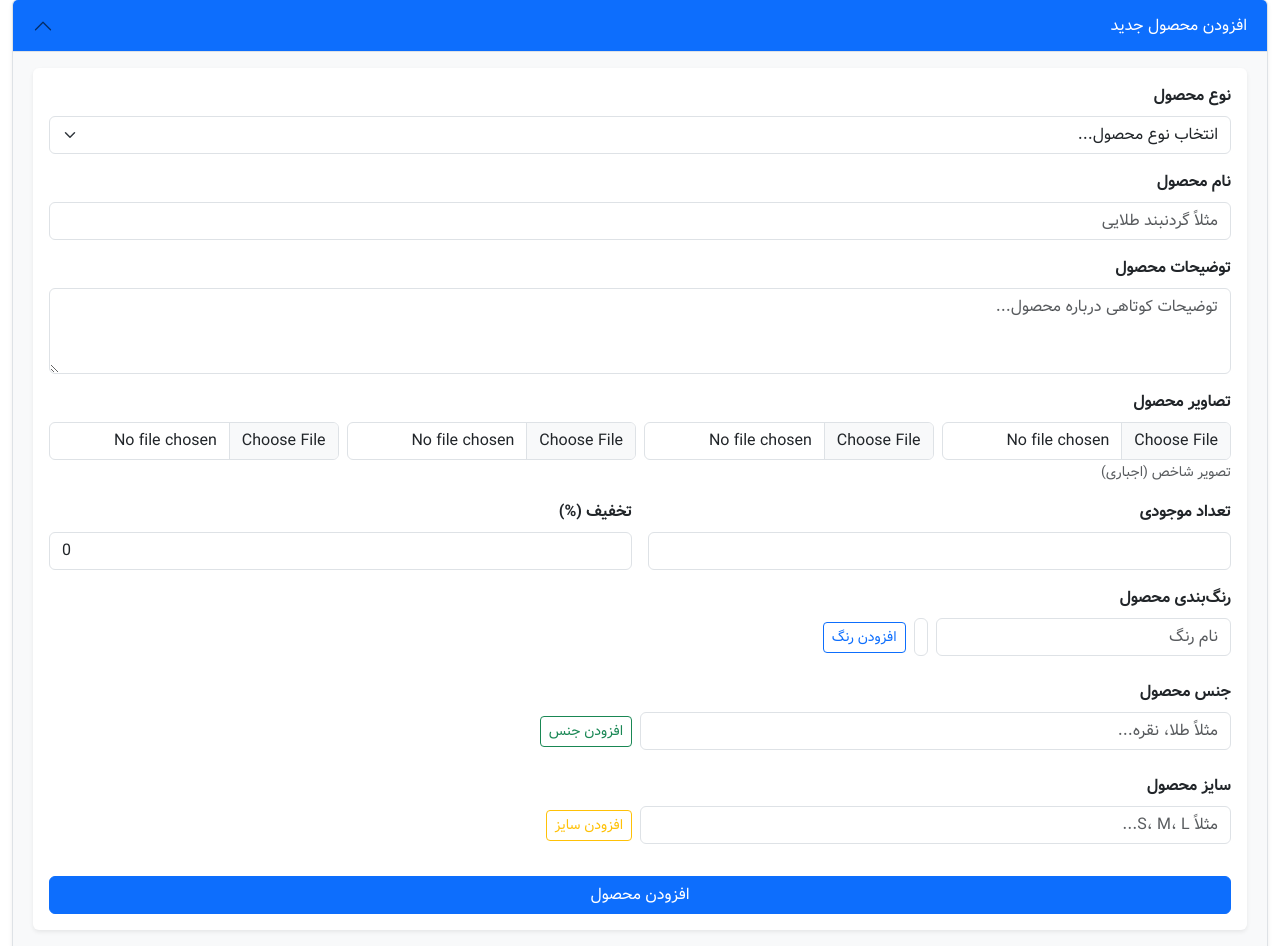
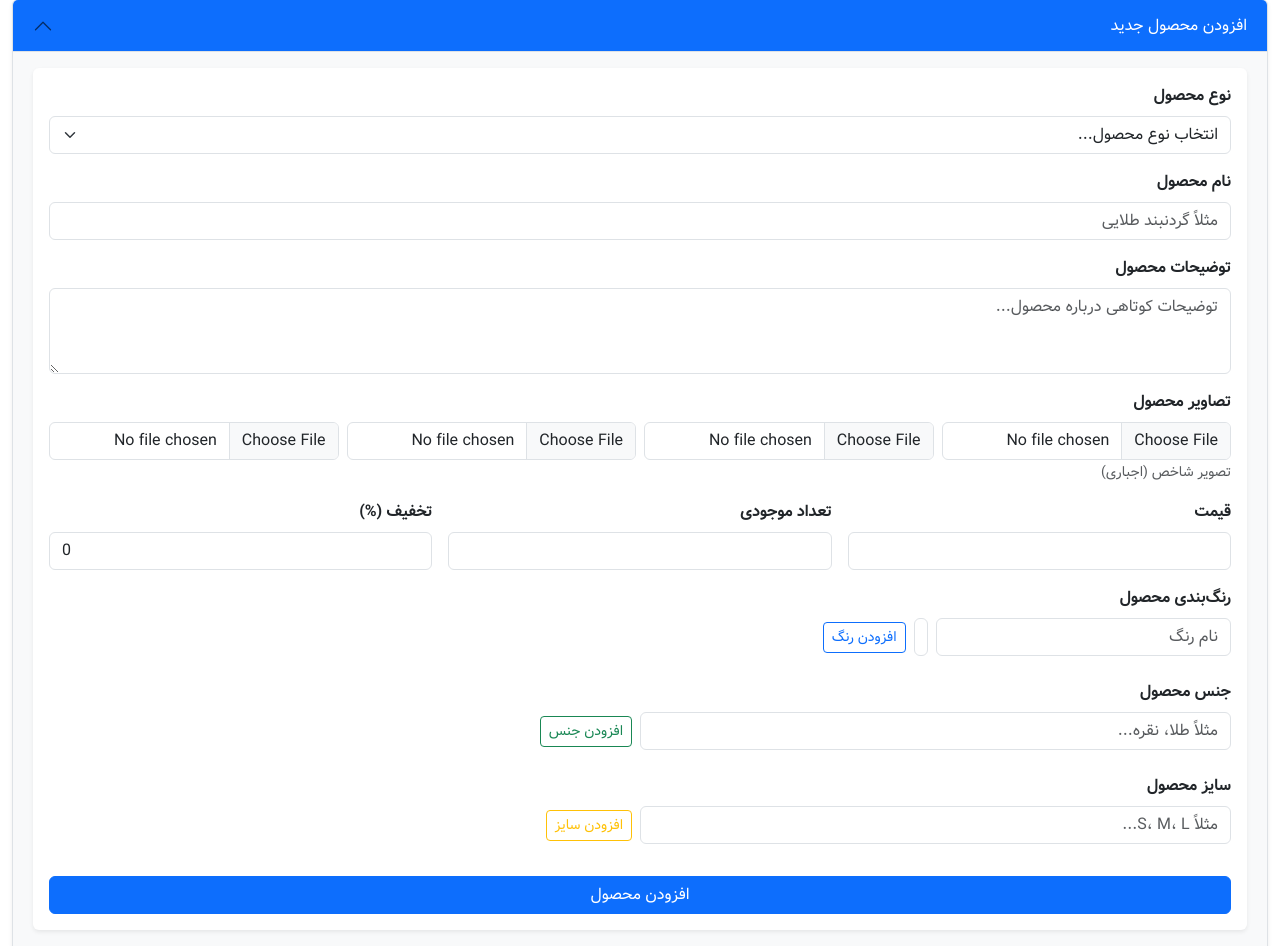
Before and after one commit to AryaFardmanesh/Dibassories, a PHP site: page /panel/index.php in a window 1280 px wide, after a click on "افزودن محصول جدید". Shown: the part 105-1051 px from the top of the page. Run offline with PHP 8.4, Linux system fonts and the light colour scheme.

Commit message:
Fix(view/panel): add price filed for view.

```diff
--- a/panel/index.php
+++ b/panel/index.php
@@ -132,7 +132,19 @@
 							</div>
 
 							<div class="row g-3 mb-3">
-								<div class="col-md-6">
+								<div class="col-md-4">
+									<label for="productPrice" class="form-label fw-bold">قیمت</label>
+									<input
+										type="number"
+										id="productPrice"
+										name="price"
+										class="form-control"
+										autocomplete="off"
+										min="1"
+										required
+									/>
+								</div>
+								<div class="col-md-4">
 									<label for="productCount" class="form-label fw-bold">تعداد موجودی</label>
 									<input
 										type="number"
@@ -144,7 +156,7 @@
 										required
 									/>
 								</div>
-								<div class="col-md-6">
+								<div class="col-md-4">
 									<label for="productOffer" class="form-label fw-bold">تخفیف (%)</label>
 									<input
 										type="number"
```
